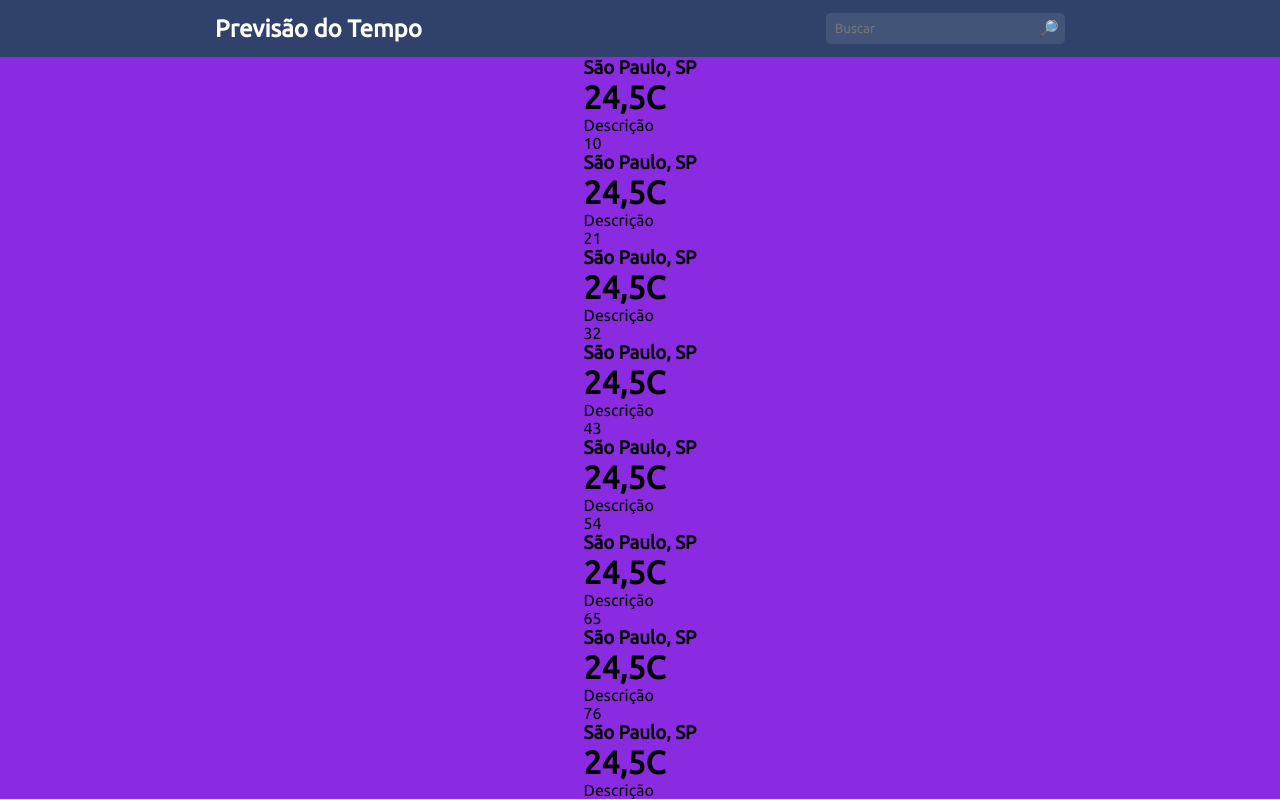
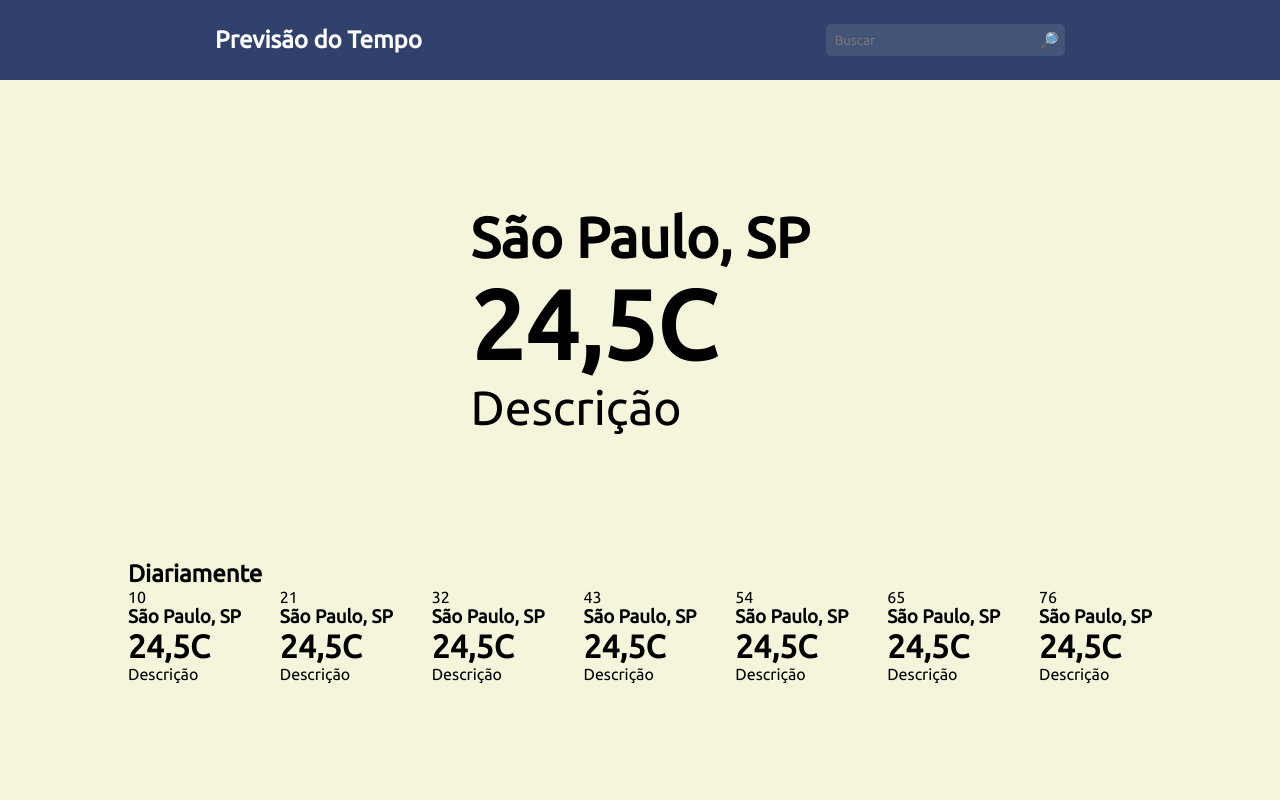
Before and after one commit to julio-favero/pwfe-weather, a React (Create React App) app: page / in a window 1280 px wide. Built offline with nearby package versions, Linux system fonts and the light colour scheme.

Commit message:
revisao layout

```diff
--- a/src/App.css
+++ b/src/App.css
@@ -1,5 +1,5 @@
 .App{
-    background-color: blueviolet;
+    /* background-color: blueviolet; */
     width: 100%;
     display: flex;
     flex-direction: column;
--- /dev/null
+++ b/src/Componentes/Dia.css
@@ -0,0 +1,6 @@
+.temperatura-dia{
+    height: 60vh;
+    font-size: 300%;
+    display: flex;
+    align-items: center;
+}
--- a/src/Componentes/Dia.js
+++ b/src/Componentes/Dia.js
@@ -1,9 +1,12 @@
+import './Dia.css'
 import CardTemperatura from "./CardTemperatura";
 
 
 function Dia(props){
     return(
-        <CardTemperatura></CardTemperatura>
+        <div className='temperatura-dia'>
+            <CardTemperatura></CardTemperatura>
+        </div>
     )
 }
 
--- /dev/null
+++ b/src/Componentes/Semana.css
@@ -0,0 +1,11 @@
+.diariamente{
+    padding: 0 10% 0 10%;
+    height: 30vh;
+    width: 100%;
+}
+.temperatura-semana{
+    font-size: 100%;
+    display: flex;
+    justify-content: space-between;
+    align-items: center;
+}
--- a/src/Componentes/Semana.js
+++ b/src/Componentes/Semana.js
@@ -1,12 +1,14 @@
+import './Semana.css'
 import CardTemperatura from "./CardTemperatura";
-
 
 function Semana(props){
 
     const array = [1,2,3,4,5,6,7]
 
     return(
-        <div>
+        <div className='diariamente'>
+            <h2>Diariamente</h2>
+            <div className='temperatura-semana'>
                 {array.map((dia, index) =>{
                         return(
                             <div>
@@ -16,6 +18,7 @@ function Semana(props){
                         )
                 })}
             </div>
+        </div>
     )
 }
 
--- a/src/Componentes/Topo.css
+++ b/src/Componentes/Topo.css
@@ -2,7 +2,7 @@
 header{
     padding: 1%;
     width: 100%;
-    height: 100%;
+    height: 10vh;
     background-color: #30426B;
     color: white;
     display: flex;
```
Lines whose indentation alone changed are shown as unchanged.
